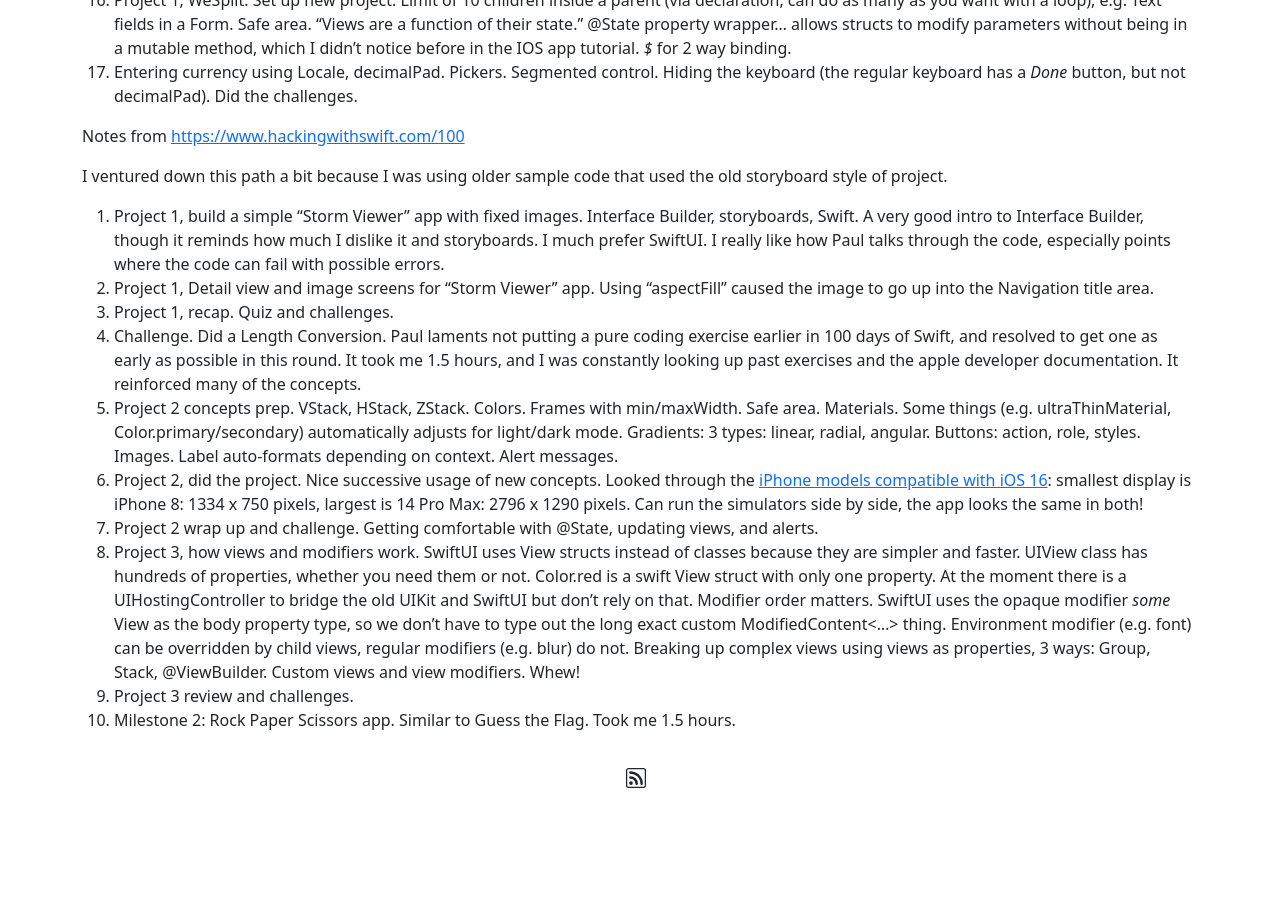
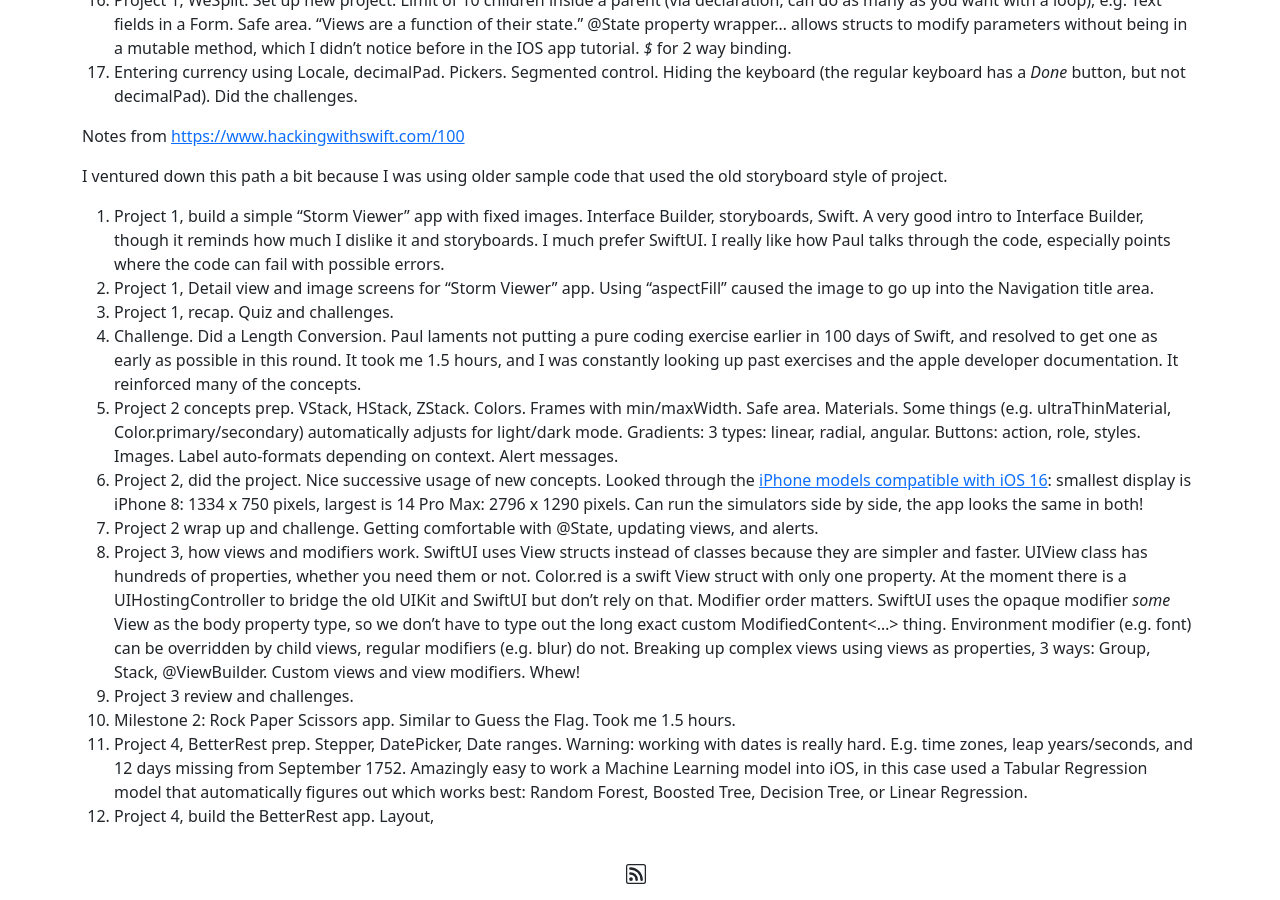
Before and after one commit to matthewdrees/matthewdrees.github.io, a Jekyll site: the page built from _posts/2023-07-07-100-days-of-swiftui.md, in a window 1280 px wide and 900 px high, scrolled down 1000 px. Built offline with Jekyll 4.4.1, drawn with Linux system fonts in a browser that asks for light colours; before the commit the page ends 1804 px from its top, so only the background shows below that.

Commit message:
SwiftUI, day 26 and part of 27.

```diff
--- a/_posts/2023-07-07-100-days-of-swiftui.md
+++ b/_posts/2023-07-07-100-days-of-swiftui.md
@@ -42,3 +42,5 @@
 23. Project 3, how views and modifiers work. SwiftUI uses View structs instead of classes because they are simpler and faster. UIView class has hundreds of properties, whether you need them or not. Color.red is a swift View struct with only one property. At the moment there is a UIHostingController to bridge the old UIKit and SwiftUI but don't rely on that. Modifier order matters. SwiftUI uses the opaque modifier *some* View as the body property type, so we don't have to type out the long exact custom ModifiedContent<...> thing. Environment modifier (e.g. font) can be overridden by child views, regular modifiers (e.g. blur) do not. Breaking up complex views using views as properties, 3 ways: Group, Stack, @ViewBuilder. Custom views and view modifiers. Whew!
 24. Project 3 review and challenges.
 25. Milestone 2: Rock Paper Scissors app. Similar to Guess the Flag. Took me 1.5 hours.
+26. Project 4, BetterRest prep. Stepper, DatePicker, Date ranges. Warning: working with dates is really hard. E.g. time zones, leap years/seconds, and 12 days missing from September 1752. Amazingly easy to work a Machine Learning model into iOS, in this case used a Tabular Regression model that automatically figures out which works best: Random Forest, Boosted Tree, Decision Tree, or Linear Regression.
+27. Project 4, build the BetterRest app. Layout,
```
